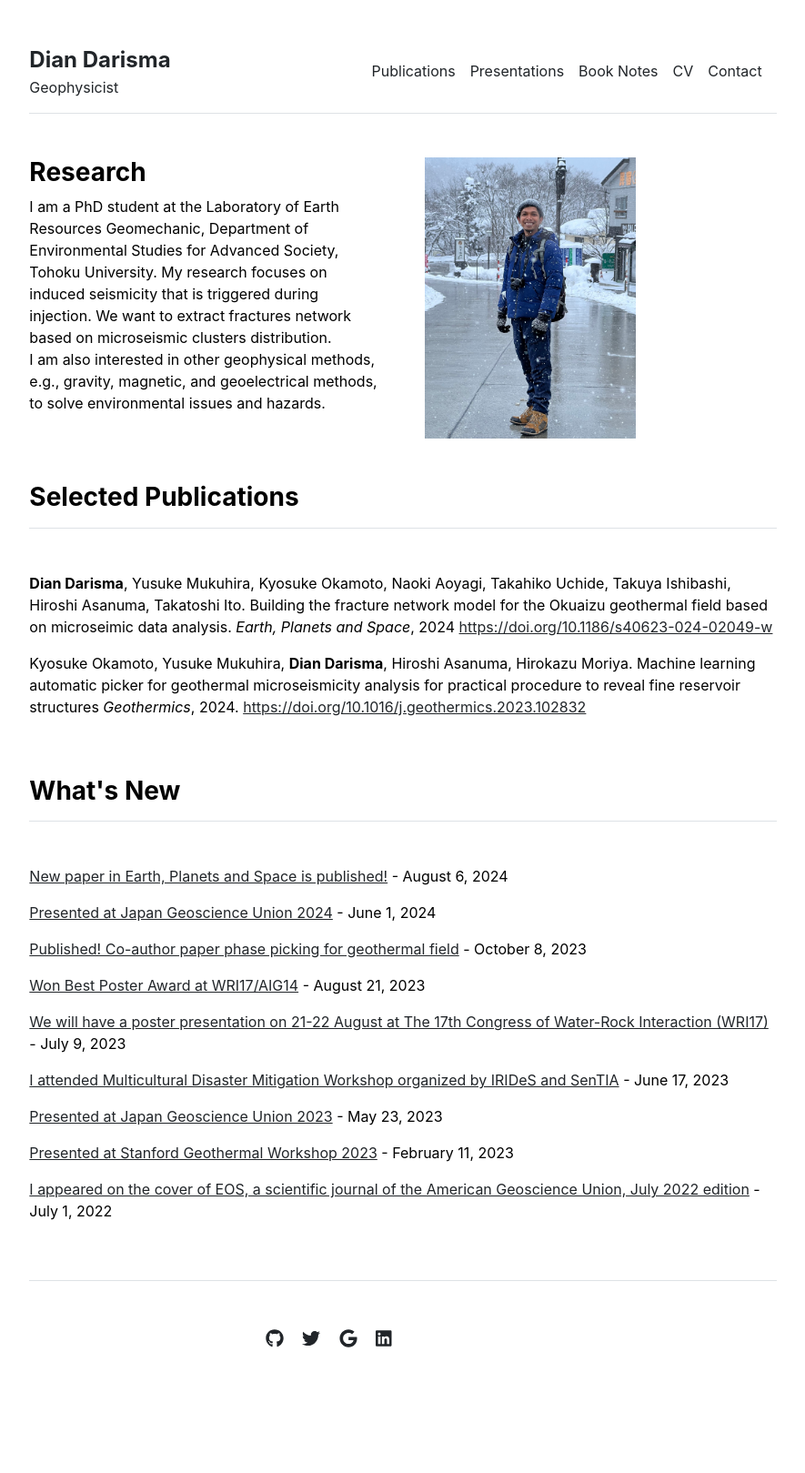
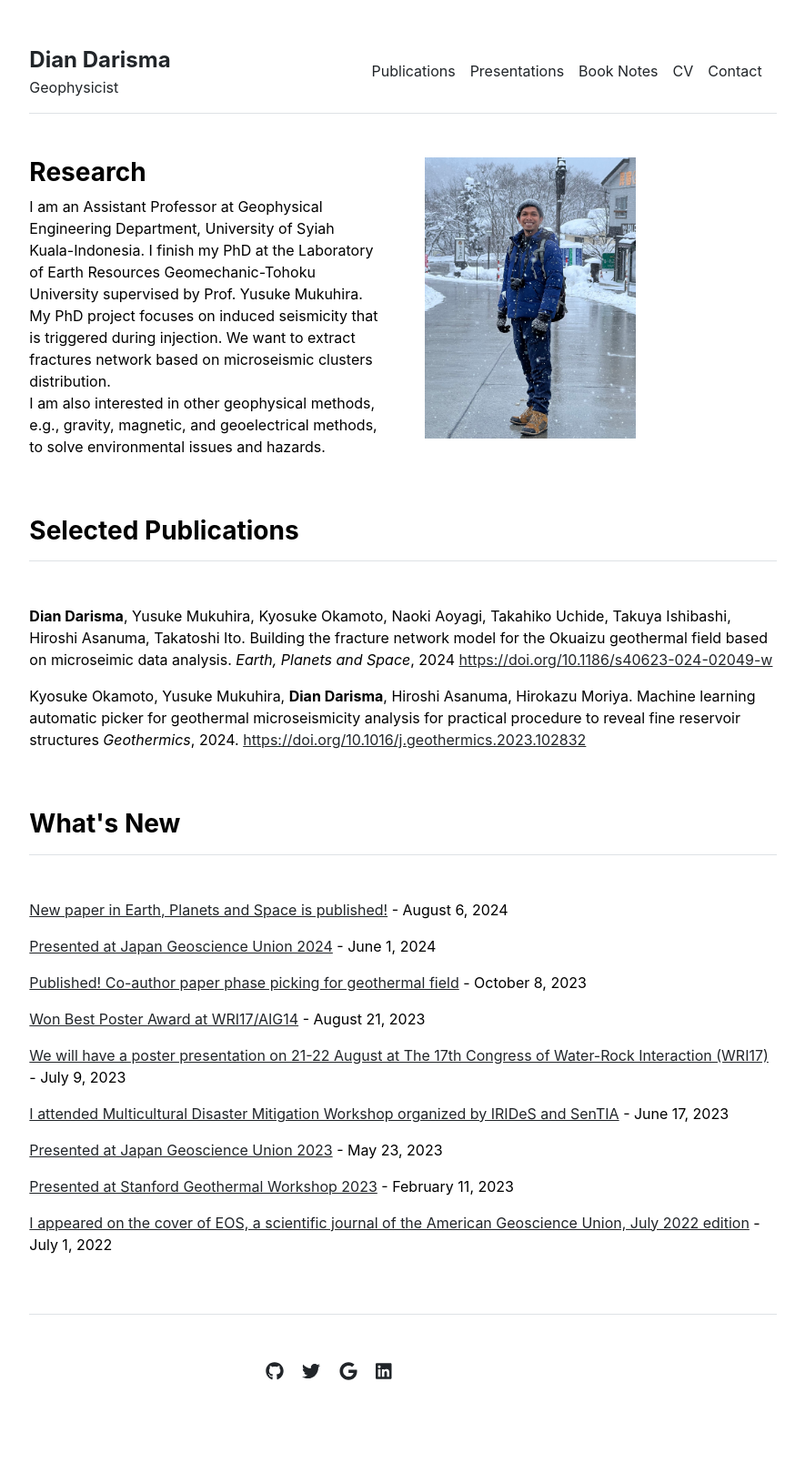
Before and after one commit to diandarisma/diandarisma.github.io, a Jekyll site: the page built from index.md, in a window 1280 px wide. Shown: the whole page at 91% size, without its empty margins (197-1082 px from the left). Built offline with Jekyll 4.4.1, drawn with Linux system fonts in a browser that asks for light colours; before the commit the page ends 1582 px from its top, so only the background shows below that.

Commit message:
Update index.md

```diff
--- a/index.md
+++ b/index.md
@@ -3,5 +3,5 @@ layout: home
 title: "Home"
 ---
 
-I am a PhD student at the Laboratory of Earth Resources Geomechanic, Department of Environmental Studies for Advanced Society, Tohoku University. My research focuses on induced seismicity that is triggered during injection. We want to extract fractures network based on microseismic clusters distribution.<br>
+I am an Assistant Professor at Geophysical Engineering Department, University of Syiah Kuala-Indonesia. I finish my PhD  at the Laboratory of Earth Resources Geomechanic-Tohoku University supervised by Prof. Yusuke Mukuhira. My PhD project focuses on induced seismicity that is triggered during injection. We want to extract fractures network based on microseismic clusters distribution.<br>
 I am also interested in other geophysical methods, e.g., gravity, magnetic, and geoelectrical methods, to solve environmental issues and hazards.
```
